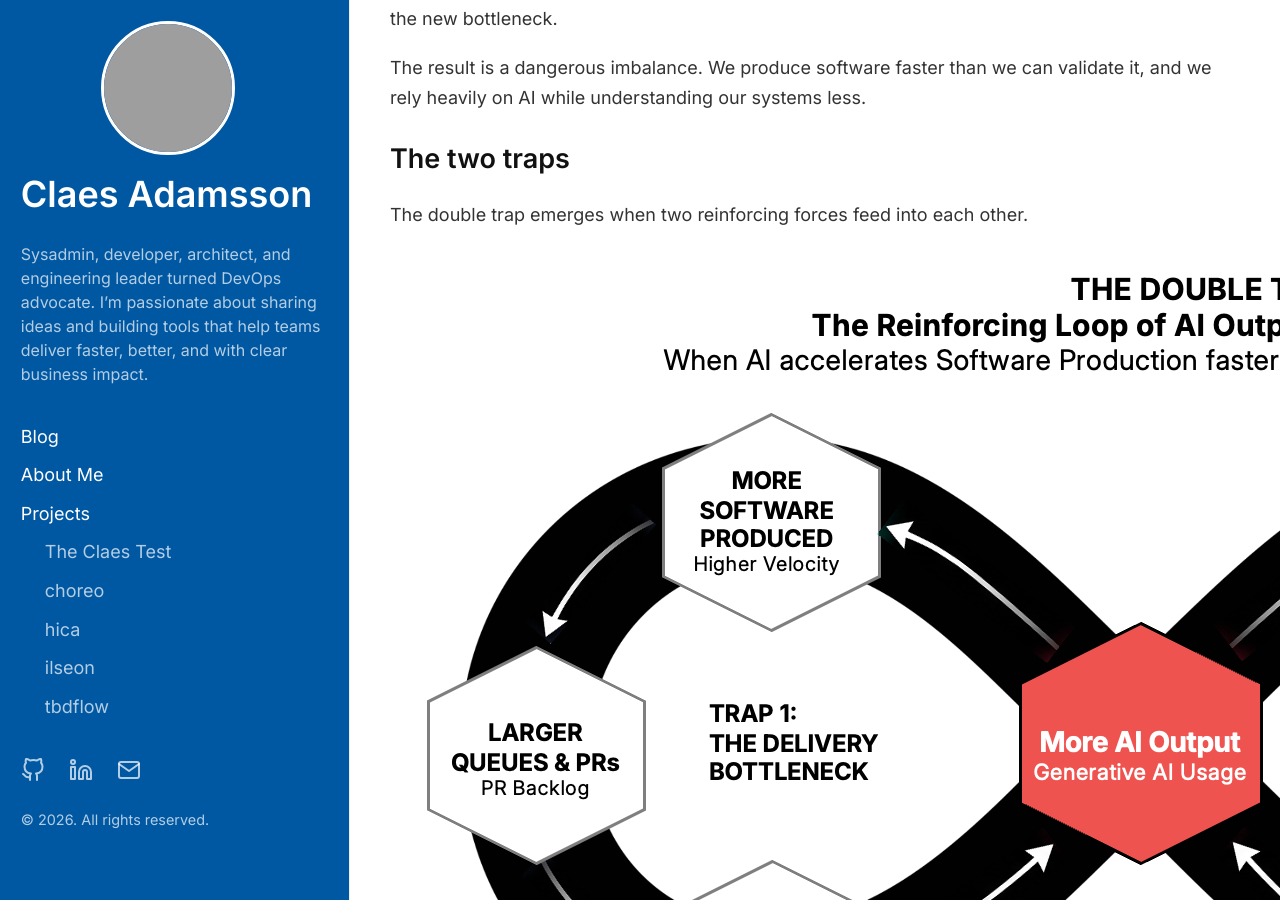
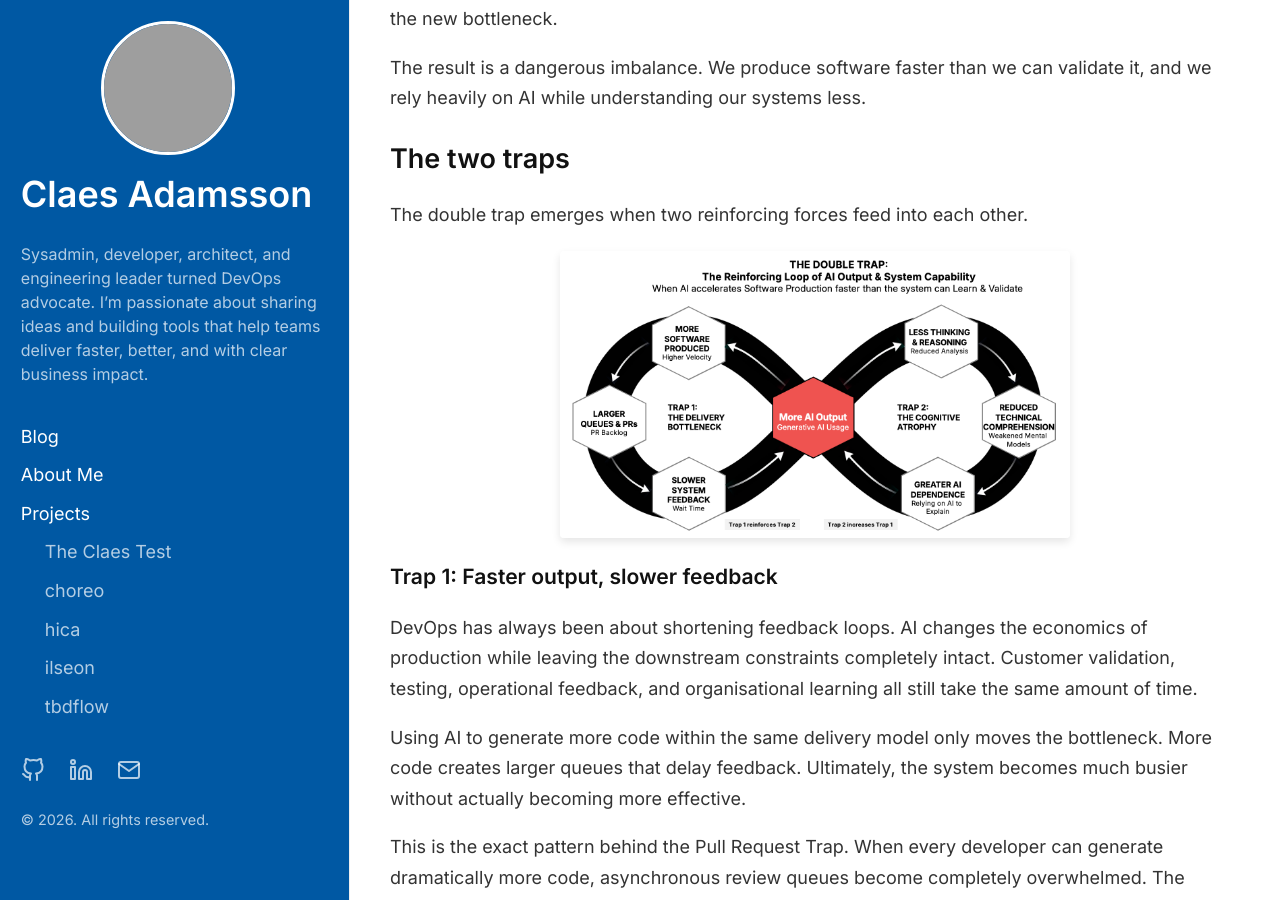
Before and after one commit to cladam/cladam.github.io, a Jekyll site: the page built from _posts/2026-07-29-the-double-trap.md, in a window 1280 px wide and 900 px high, scrolled down 521 px. Built offline with Jekyll 4.4.1, drawn with Linux system fonts in a browser that asks for light colours; comment, search, counter and statistics services are not loaded; grey boxes are pictures that could not be loaded.

Commit message:
fix: scale down the image

```diff
--- a/_posts/2026-07-29-the-double-trap.md
+++ b/_posts/2026-07-29-the-double-trap.md
@@ -20,7 +20,9 @@ The result is a dangerous imbalance. We produce software faster than we can vali
 
 The double trap emerges when two reinforcing forces feed into each other.
 
-![The Double Trap](/assets/images/the-double-trap.png)
+<a href="/assets/images/the-double-trap.png" target="_blank">
+  <img src="/assets/images/the-double-trap.png" alt="The Double Trap diagram" style="max-width: 60%; display: block; margin: 20px auto; border-radius: 4px; box-shadow: 0 4px 8px rgba(0,0,0,0.1);" />
+</a>
 
 ### Trap 1: Faster output, slower feedback
 
```
